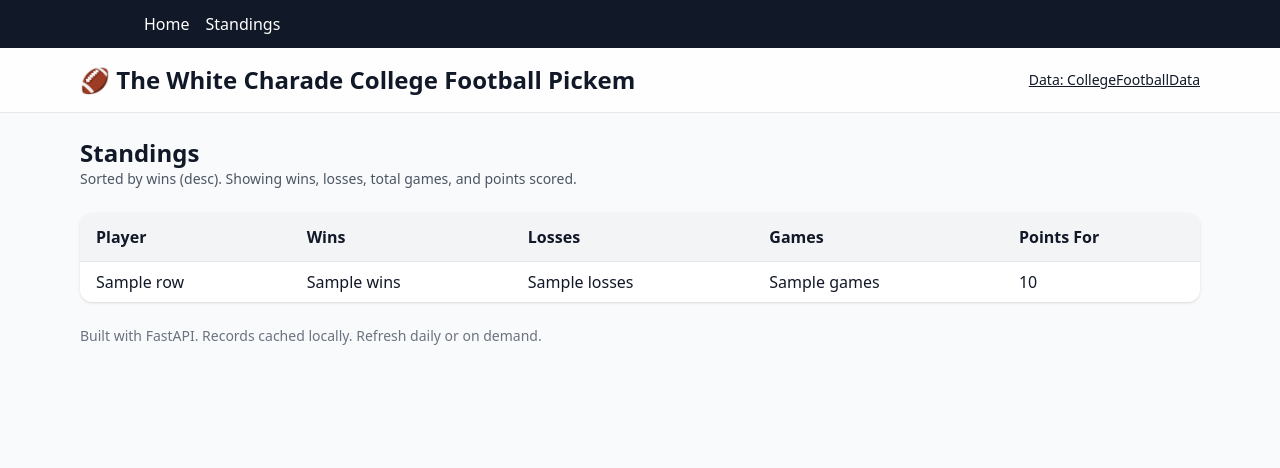
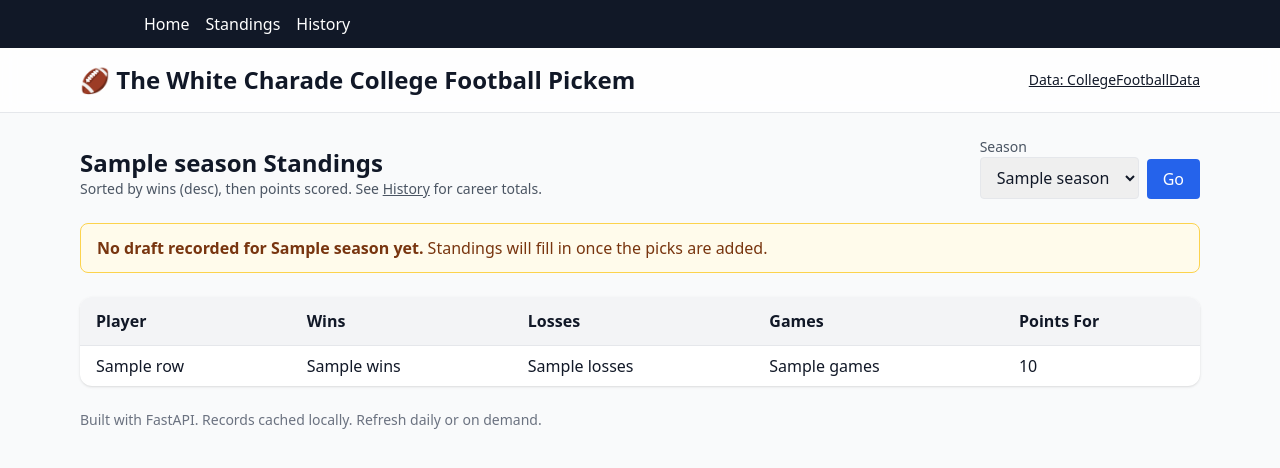
Before and after one commit to jdrinkall/college-football-pickem, a FastAPI app: template app/templates/standings.html in a window 1280 px wide. Shown: the top 468 px of the page. Run offline with FastAPI, Linux system fonts and the light colour scheme; the template is opened without the code that fills it: most values are stand-ins (such as "Sample title", 1, 10 or a date in 2020); parts of the project's set-up code (start-up, migrations or seed data) failed here and were passed over; some libraries are stand-ins or nearby versions.

Commit message:
Scope picks by season and add all-time history
Picks were a single flat dict with no season attached, so scoring any
season used whatever draft happened to be in the file. Dropping the 2026
draft in would have silently recomputed 2025's totals from 2026 teams.

- selected_teams.py: PICKS_BY_SEASON keyed by year, with 2026 scaffolded
  empty for the upcoming draft. Season list, player list and team lists
  all derive from it, so adding a season is a single edit. A player only
  counts a season where they actually have picks.
- main.py: every lookup is season-scoped; ALLOWED_SEASONS comes from the
  draft data instead of a hardcoded list. New /history route with career
  totals and a season-by-season grid. Also fixes points-for being summed
  from only the filtered rows when a conference filter was active.
- models.py/services.py: persist points to a team_points table. A
  finished season is never re-fetched, so history pages cost no API
  calls and survive a CFBD outage; a live season still refreshes on the
  existing TTL. Cold page load for a stored season drops from ~22s to
  ~20ms.
- render.yaml: SEASON_YEAR 2025 -> 2026.

Co-Authored-By: Claude Opus 5 <noreply@anthropic.com>

```diff
--- a/app/main.py
+++ b/app/main.py
@@ -14,8 +14,15 @@ from sqlalchemy import select
 from .db import SessionLocal
 from .models import TeamRecord
 from .schemas import TeamRecordOut  # kept in case you use elsewhere
-from .services import refresh_season, compute_points_for
-from .selected_teams import SELECTED_TEAMS, ALL_SELECTED_TEAMS
+from .services import refresh_season, compute_points_for, season_records
+from .selected_teams import (
+    SEASONS,
+    LATEST_SEASON,
+    picks_for,
+    teams_for,
+    all_players,
+    played_seasons,
+)
 
 from apscheduler.schedulers.asyncio import AsyncIOScheduler
 from apscheduler.triggers.cron import CronTrigger
@@ -30,8 +37,8 @@ BASE_DIR = os.path.dirname(os.path.abspath(__file__))
 templates = Jinja2Templates(directory=os.path.join(BASE_DIR, "templates"))
 app.mount("/static", StaticFiles(directory=os.path.join(BASE_DIR, "static")), name="static")
 
-# Only allow these seasons, per your scope
-ALLOWED_SEASONS = [2024, 2025]
+# Seasons come from the draft data — adding a season to selected_teams.py is enough.
+ALLOWED_SEASONS = SEASONS
 
 def get_db():
     db = SessionLocal()
@@ -40,21 +47,28 @@ def get_db():
     finally:
         db.close()
 
+def resolve_season(year: Optional[int]) -> int:
+    """Clamp a requested season to one we actually have a draft for."""
+    if year and int(year) in ALLOWED_SEASONS:
+        return int(year)
+    return current_season()
+
 def current_season() -> int:
     env_year = os.getenv("SEASON_YEAR")
     if env_year:
         try:
             y = int(env_year)
-            return y if y in ALLOWED_SEASONS else max(ALLOWED_SEASONS)
+            return y if y in ALLOWED_SEASONS else LATEST_SEASON
         except ValueError:
             pass
     y = datetime.today().year
-    return y if y in ALLOWED_SEASONS else max(ALLOWED_SEASONS)
+    return y if y in ALLOWED_SEASONS else LATEST_SEASON
 
 async def scheduled_refresh():
     """Daily refresh job. Swallows errors so a bad run doesn't kill the scheduler."""
+    season = current_season()
     try:
-        count = await refresh_season(current_season())
+        count = await refresh_season(season, teams_for(season))
         print(f"Scheduled refresh wrote {count} rows")
     except Exception as e:
         print(f"Scheduled refresh failed: {e}")
@@ -85,75 +99,70 @@ async def index(
     conference: Optional[str] = None,
     db: Session = Depends(get_db),
 ):
-    # Resolve and clamp season
-    season = int(year) if year else current_season()
-    if season not in ALLOWED_SEASONS:
-        season = max(ALLOWED_SEASONS)
+    season = resolve_season(year)
+    season_teams = teams_for(season)
+    season_picks = picks_for(season)
 
-    # Query only your selected teams
+    # Query only the teams drafted in this season
     q = select(TeamRecord).where(
         TeamRecord.season == season,
-        TeamRecord.team.in_(ALL_SELECTED_TEAMS),
+        TeamRecord.team.in_(season_teams),
     )
     if conference:
         q = q.where(TeamRecord.conference == conference)
     q = q.order_by(TeamRecord.wins.desc(), TeamRecord.losses, TeamRecord.team)
     rows = db.execute(q).scalars().all()
 
-    # ----- Points For: compute at render time -----
-    teams = [r.team for r in rows]  # already filtered to selected teams
-    pf_map = await compute_points_for(season, teams)
+    # Points come from the DB, refreshed from CFBD only when missing or stale.
+    # Ask for every drafted team, not just the rows the conference filter left.
+    pf_map = await compute_points_for(season, season_teams)
 
     for r in rows:
         setattr(r, "points_for", pf_map.get(r.team, 0))
 
-    # Build totals by person (wins only, per your spec)
-    team_wins = {r.team: r.wins for r in rows}
+    # Totals by person, always against this season's picks
+    all_rows = db.execute(
+        select(TeamRecord).where(
+            TeamRecord.season == season,
+            TeamRecord.team.in_(season_teams),
+        )
+    ).scalars().all()
+    team_wins = {r.team: r.wins for r in all_rows}
     individual_wins = {
-        name: sum(team_wins.get(team, 0) for team in teams)
-        for name, teams in SELECTED_TEAMS.items()
+        name: sum(team_wins.get(team, 0) for team in team_list)
+        for name, team_list in season_picks.items()
     }
-    team_points = pf_map  # alias for clarity
     individual_points = {
-    name: sum(team_points.get(team, 0) for team in teams_list)
-    for name, teams_list in SELECTED_TEAMS.items()
+        name: sum(pf_map.get(team, 0) for team in team_list)
+        for name, team_list in season_picks.items()
     }
 
-
     # Conference list for the filter dropdown
-    confs = sorted({
-        r.conference
-        for r in db.execute(
-            select(TeamRecord).where(
-                TeamRecord.season == season,
-                TeamRecord.team.in_(ALL_SELECTED_TEAMS),
-            )
-        ).scalars().all()
-        if r.conference
-    })
+    confs = sorted({r.conference for r in all_rows if r.conference})
 
     return templates.TemplateResponse(
         "index.html",
         {
             "request": request,
             "season": season,
+            "seasons": ALLOWED_SEASONS,
             "records": rows,
             "conferences": confs,
             "selected_conference": conference or "",
-            "individuals": SELECTED_TEAMS,
+            "individuals": season_picks,
             "individual_wins": individual_wins,
             "individual_points": individual_points,
-            "team_points": team_points,
+            "team_points": pf_map,
+            "drafted": bool(season_teams),
         },
     )
 
 @app.post("/admin/refresh")
 async def admin_refresh(year: Optional[int] = None):
-    season = int(year) if year else current_season()
-    if season not in ALLOWED_SEASONS:
-        season = max(ALLOWED_SEASONS)
+    season = resolve_season(year)
     try:
-        count = await refresh_season(season)
+        # Explicit refresh also re-pulls points, so the button updates both columns
+        count = await refresh_season(season, teams_for(season))
     except Exception as e:
         raise HTTPException(status_code=500, detail=str(e))
     return {"updated": count, "season": season}
@@ -165,27 +174,84 @@ REFRESH_TOKEN = os.getenv("REFRESH_TOKEN")
 async def admin_refresh_token(token: str, year: int | None = None):
     if not REFRESH_TOKEN or not secrets.compare_digest(token, REFRESH_TOKEN):
         raise HTTPException(status_code=403, detail="forbidden")
-    season = year if year else (int(os.getenv("SEASON_YEAR", "2025")))
-    count = await refresh_season(season)
+    season = resolve_season(year)
+    count = await refresh_season(season, teams_for(season))
     return {"updated": count, "season": season}
+
+async def season_standings(db: Session, season: int) -> list[dict]:
+    """Per-player totals for one season, best first."""
+    season_teams = teams_for(season)
+    team_agg = season_records(db, season, season_teams)
+    pf_map = await compute_points_for(season, season_teams)
+
+    table = []
+    for name, team_list in picks_for(season).items():
+        table.append({
+            "name": name,
+            "wins": sum(team_agg.get(t, {}).get("wins", 0) for t in team_list),
+            "losses": sum(team_agg.get(t, {}).get("losses", 0) for t in team_list),
+            "games": sum(team_agg.get(t, {}).get("games", 0) for t in team_list),
+            "points_for": sum(pf_map.get(t, 0) for t in team_list),
+        })
+    table.sort(key=lambda x: (-x["wins"], -x["points_for"], x["name"]))
+    return table
 
 @app.get("/standings", response_class=HTMLResponse)
 async def standings(request: Request, year: Optional[int] = None, db: Session = Depends(get_db)):
-    season = int(year) if year else current_season()
-    q = select(TeamRecord).where(
-        TeamRecord.season == season,
-        TeamRecord.team.in_(ALL_SELECTED_TEAMS)
+    season = resolve_season(year)
+    table = await season_standings(db, season)
+    return templates.TemplateResponse(
+        "standings.html",
+        {
+            "request": request,
+            "season": season,
+            "seasons": ALLOWED_SEASONS,
+            "standings": table,
+            "drafted": bool(teams_for(season)),
+        },
     )
-    rows = db.execute(q).scalars().all()
-    team_agg = {r.team: {"wins": r.wins, "losses": r.losses, "games": r.total_games} for r in rows}
-    teams = list(team_agg.keys())
-    pf_map = await compute_points_for(season, teams)
-    standings = []
-    for name, team_list in SELECTED_TEAMS.items():
-        wins = sum(team_agg.get(t, {}).get("wins", 0) for t in team_list)
-        losses = sum(team_agg.get(t, {}).get("losses", 0) for t in team_list)
-        games = sum(team_agg.get(t, {}).get("games", 0) for t in team_list)
-        points_for = sum(pf_map.get(t, 0) for t in team_list)
-        standings.append({"name": name, "wins": wins, "losses": losses, "games": games, "points_for": points_for})
-    standings.sort(key=lambda x: (-x["wins"], -x["points_for"], x["name"]))
-    return templates.TemplateResponse("standings.html", {"request": request, "season": season, "standings": standings})
+
+@app.get("/history", response_class=HTMLResponse)
+async def history(request: Request, db: Session = Depends(get_db)):
+    """Career totals across every season, plus each season's finish per player."""
+    # season -> {player: row}, and the finishing position within that season
+    by_season: dict[int, dict[str, dict]] = {}
+    for season in ALLOWED_SEASONS:
+        if not teams_for(season):
+            continue  # season not drafted yet — nothing to score
+        table = await season_standings(db, season)
+        by_season[season] = {
+            row["name"]: {**row, "place": place}
+            for place, row in enumerate(table, start=1)
+        }
+
+    careers = []
+    for player in all_players():
+        seasons_played = [s for s in played_seasons(player) if s in by_season]
+        rows = [by_season[s][player] for s in seasons_played if player in by_season[s]]
+        wins = sum(r["wins"] for r in rows)
+        losses = sum(r["losses"] for r in rows)
+        games = sum(r["games"] for r in rows)
+        careers.append({
+            "name": player,
+            "seasons": len(rows),
+            "wins": wins,
+            "losses": losses,
+            "games": games,
+            "points_for": sum(r["points_for"] for r in rows),
+            "titles": sum(1 for r in rows if r["place"] == 1),
+            # Win rate keeps players comparable when they haven't played the same seasons
+            "win_pct": (wins / games) if games else 0.0,
+            "by_season": {s: by_season[s][player] for s in seasons_played if player in by_season[s]},
+        })
+    careers.sort(key=lambda x: (-x["win_pct"], -x["wins"], x["name"]))
+
+    return templates.TemplateResponse(
+        "history.html",
+        {
+            "request": request,
+            "seasons": sorted(by_season),
+            "careers": careers,
+            "pending": [s for s in ALLOWED_SEASONS if not teams_for(s)],
+        },
+    )
--- a/app/templates/base.html
+++ b/app/templates/base.html
@@ -13,6 +13,7 @@
   <div class="max-w-5xl mx-auto flex gap-4 px-4 py-3">
     <a href="/" class="hover:underline {% if request.url.path == '/' %}font-bold{% endif %}">Home</a>
     <a href="/standings" class="hover:underline {% if request.url.path.startswith('/standings') %}font-bold{% endif %}">Standings</a>
+    <a href="/history" class="hover:underline {% if request.url.path.startswith('/history') %}font-bold{% endif %}">History</a>
   </div>
 </nav>
 
--- a/app/templates/standings.html
+++ b/app/templates/standings.html
@@ -1,10 +1,30 @@
 
 {% extends 'base.html' %}
 {% block content %}
-<div class="mb-6">
-  <h1 class="text-2xl font-bold">Standings</h1>
-  <p class="text-sm text-gray-600">Sorted by wins (desc). Showing wins, losses, total games, and points scored.</p>
+<div class="mb-6 flex items-end justify-between gap-4 flex-wrap">
+  <div>
+    <h1 class="text-2xl font-bold">{{ season }} Standings</h1>
+    <p class="text-sm text-gray-600">Sorted by wins (desc), then points scored. See <a href="/history" class="underline">History</a> for career totals.</p>
+  </div>
+  <form method="get" class="flex items-end gap-2">
+    <div>
+      <label class="block text-sm text-gray-600">Season</label>
+      <select name="year" class="border rounded px-3 py-2">
+        {% for s in seasons %}
+          <option value="{{ s }}" {% if s == season %}selected{% endif %}>{{ s }}</option>
+        {% endfor %}
+      </select>
+    </div>
+    <button class="bg-blue-600 text-white px-4 py-2 rounded">Go</button>
+  </form>
 </div>
+
+{% if not drafted %}
+  <div class="mb-6 rounded-lg border border-amber-300 bg-amber-50 px-4 py-3 text-amber-900">
+    <span class="font-semibold">No draft recorded for {{ season }} yet.</span>
+    Standings will fill in once the picks are added.
+  </div>
+{% endif %}
 
 <div class="overflow-x-auto bg-white rounded-xl shadow">
   <table class="min-w-full table-auto">
--- a/render.yaml
+++ b/render.yaml
@@ -10,7 +10,7 @@ services:
       - key: DATABASE_URL
         value: "sqlite:////var/data/app.db"
       - key: SEASON_YEAR
-        value: "2025"
+        value: "2026"
       - key: CFBD_API_KEY
         sync: false
       - key: REFRESH_TOKEN
```
Also changed, not shown: app/models.py (+17 -0 lines), app/selected_teams.py (+133 -74 lines), app/services.py (+138 -53 lines), app/templates/history.html (added, +86 -0 lines), app/templates/index.html (+13 -1 lines).
